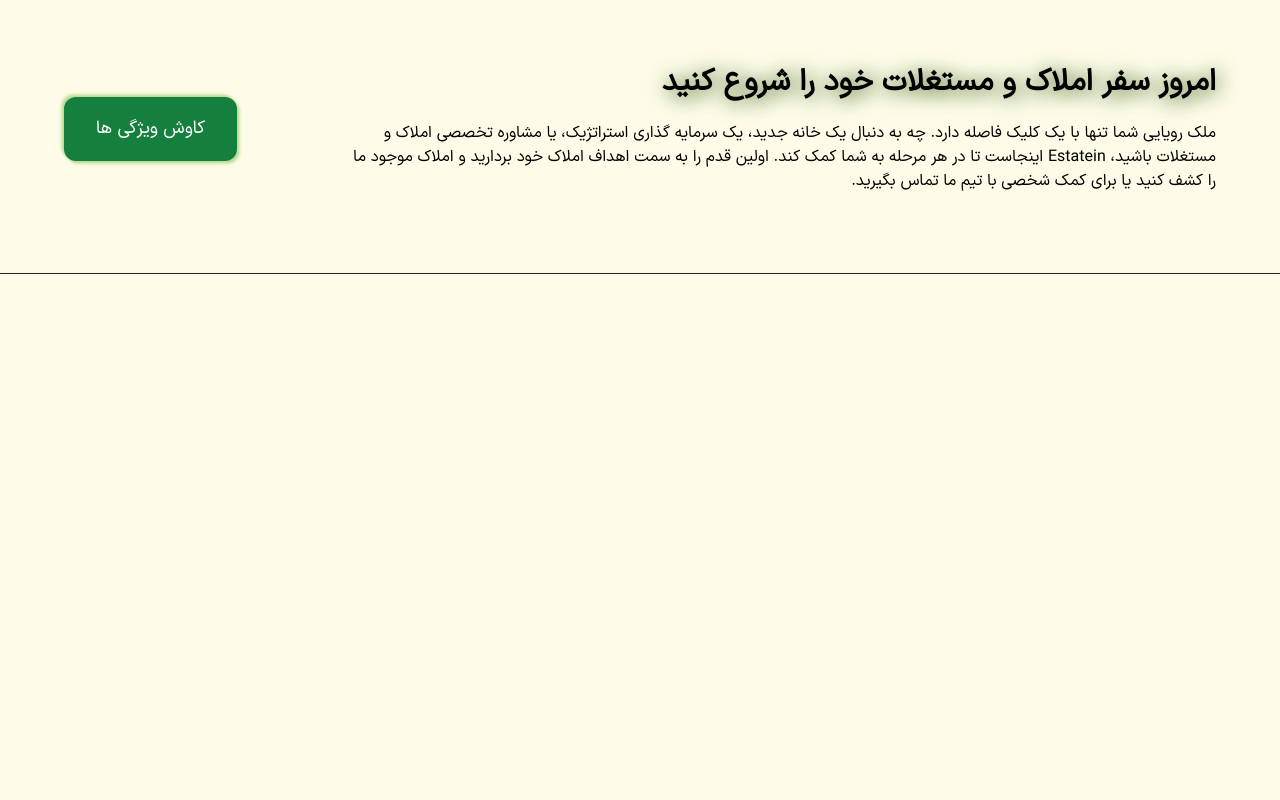
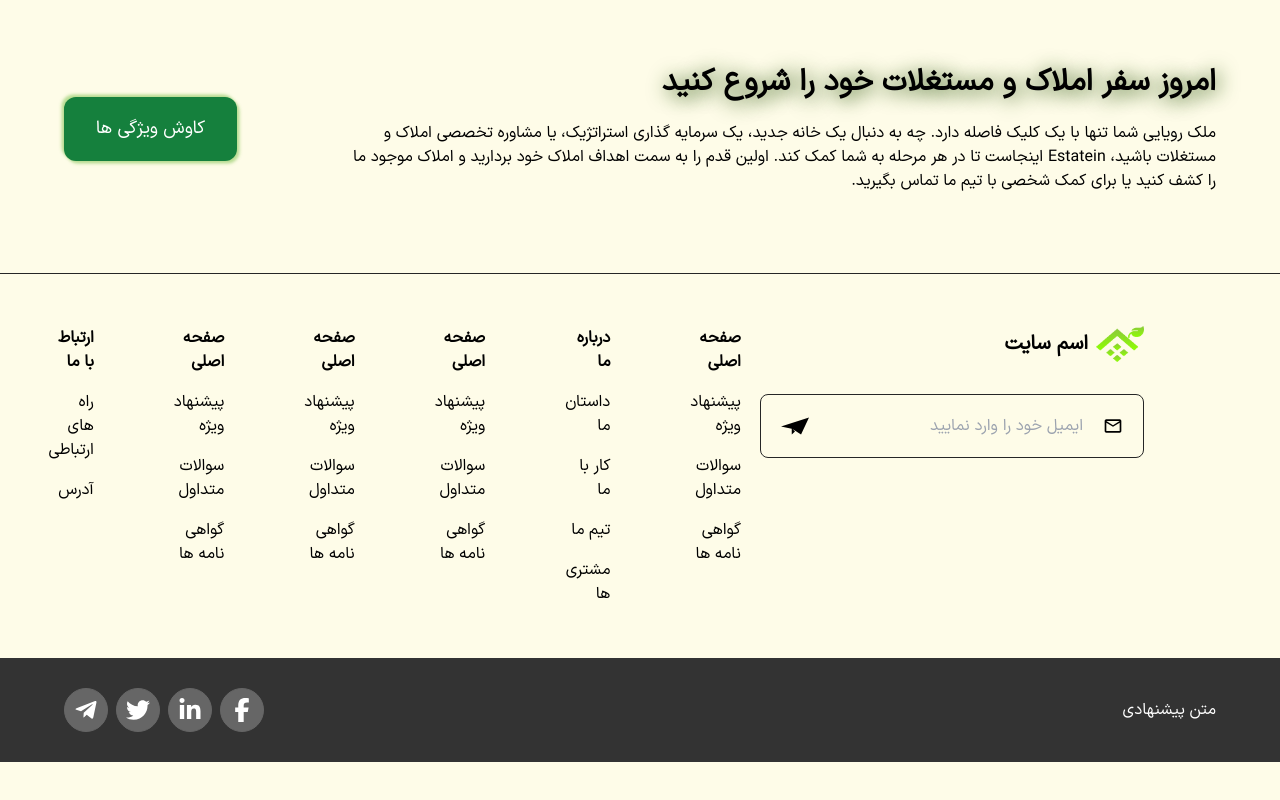
Before and after one commit to DevMousavi/Pro_Trade_Home, a React (Vite) app: page / in a window 1280 px wide. Shown: the part 3428-4228 px from the top of the page. After the commit the page ends 4190 px from the top, so only its background shows below. Built offline with nearby package versions, Linux system fonts and the light colour scheme.

Commit message:
Add footer

```diff
--- /dev/null
+++ b/src/Layout/Footer.jsx
@@ -0,0 +1,116 @@
+import { Link } from "react-router-dom";
+//icons
+import { MdOutlineMail } from "react-icons/md";
+import { SiMinutemailer } from "react-icons/si";
+import { FaFacebookF } from "react-icons/fa6";
+import { FaLinkedinIn } from "react-icons/fa";
+import { FaTelegramPlane } from "react-icons/fa";
+import { FaTwitter } from "react-icons/fa";
+
+const Footer = () => {
+  return (
+    <footer className="w-full flex flex-col ">
+      <div className="h-96 flex justify-center items-center p-20">
+        <div className="w-[90%] flex flex-row  justify-between">
+          <div className="af:w-full sm:w-[30%]   flex flex-col  gap-8">
+            <div className="flex  items-center gap-2">
+              <Link to="/">
+                <img
+                  src="./../src/assets/Logo2.png"
+                  alt="LOGO.PNG"
+                  className="as:w-12 hover:scale-125 primaryTransition"
+                />
+              </Link>
+              <h1 className="font-bold text-xl dark:text-white">اسم سایت</h1>
+            </div>
+            <div className="w-96 h-16 flex justify-between items-center border-[1px] border-gray_15 p-5 rounded-lg">
+              <div className="flex justify-center items-center gap-1">
+                <MdOutlineMail className="dark:text-white w-5 h-5" />
+                <input
+                  className="p-4 bg-inherit"
+                  type="text"
+                  placeholder="ایمیل خود را وارد نمایید"
+                />
+              </div>
+              <div className="cursor-pointer">
+                <SiMinutemailer className="dark:text-white w-7 h-7" />
+              </div>
+            </div>
+          </div>
+          <div className="w-[60%] flex xl:gap-20 lg:gap-18 md:gap-10 as:gap-6">
+            <div>
+              <ul className="flex flex-col gap-4  dark:text-white">
+                <li className="font-bold">صفحه اصلی</li>
+                <li>پیشنهاد ویژه</li>
+                <li>سوالات متداول</li>
+                <li>گواهی نامه ها</li>
+              </ul>
+            </div>
+            <div>
+              <ul className="flex flex-col gap-4  dark:text-white">
+                <li className="font-bold">درباره ما</li>
+                <li>داستان ما</li>
+                <li>کار با ما</li>
+                <li>تیم ما</li>
+                <li>مشتری ها</li>
+              </ul>
+            </div>
+            <div>
+              <ul className="flex flex-col gap-4  dark:text-white">
+                <li className="font-bold">صفحه اصلی</li>
+                <li>پیشنهاد ویژه</li>
+                <li>سوالات متداول</li>
+                <li>گواهی نامه ها</li>
+              </ul>
+            </div>
+            <div>
+              <ul className="flex flex-col gap-4  dark:text-white">
+                <li className="font-bold">صفحه اصلی</li>
+                <li>پیشنهاد ویژه</li>
+                <li>سوالات متداول</li>
+                <li>گواهی نامه ها</li>
+              </ul>
+            </div>
+            <div>
+              <ul className="flex flex-col gap-4  dark:text-white">
+                <li className="font-bold">صفحه اصلی</li>
+                <li>پیشنهاد ویژه</li>
+                <li>سوالات متداول</li>
+                <li>گواهی نامه ها</li>
+              </ul>
+            </div>
+            <div>
+              <ul className="flex flex-col gap-4  dark:text-white">
+                <li className="font-bold">ارتباط با ما</li>
+                <li>راه های ارتباطی</li>
+                <li>آدرس</li>
+              </ul>
+            </div>
+          </div>
+        </div>
+      </div>
+      <div className="flex justify-center items-center h-[104px] bg-gray_20 dark:bg-gray_10">
+        <div className="w-[90%] flex justify-between items-center">
+          <div>
+            <h1 className="text-white">متن پیشنهادی</h1>
+          </div>
+          <div className="flex gap-2">
+            <div className="flex justify-center items-center w-11 h-11 rounded-full border-[1px] border-gray_40 dark:border-gray_15 bg-gray_40 dark:bg-gray_08 cursor-pointer">
+              <FaFacebookF className="w-6 h-6 text-white" />
+            </div>
+            <div className="flex justify-center items-center w-11 h-11 rounded-full border-[1px] border-gray_40 dark:border-gray_15 bg-gray_40 dark:bg-gray_08 cursor-pointer ">
+              <FaLinkedinIn className="w-6 h-6 text-white" />
+            </div>
+            <div className="flex justify-center items-center w-11 h-11 rounded-full border-[1px] border-gray_40 dark:border-gray_15 bg-gray_40 dark:bg-gray_08 cursor-pointer ">
+              <FaTwitter className="w-6 h-6 text-white" />
+            </div>
+            <div className="flex justify-center items-center w-11 h-11 rounded-full border-[1px] border-gray_40 dark:border-gray_15 bg-gray_40 dark:bg-gray_08 cursor-pointer ">
+              <FaTelegramPlane className="w-6 h-6 text-white" />
+            </div>
+          </div>
+        </div>
+      </div>
+    </footer>
+  );
+};
+export default Footer;
--- a/src/pages/Home.jsx
+++ b/src/pages/Home.jsx
@@ -9,6 +9,7 @@ import UserComments from "../Components/UserComments.jsx";
 import SpecialOffer from "../Components/SpecialOffer.jsx";
 import FreqAsked from "../Components/FreqAsked.jsx";
 import Explore from "../Components/Explore.jsx";
+import Footer from "../Layout/Footer.jsx";
 
 const Home = () => {
     return (
@@ -61,48 +62,9 @@ const Home = () => {
                 <UserComments />
                 <FreqAsked />
                 <Explore />
-                <br />
-                <br />
-                <br />
-                <br />
-                <br />
-                <br />
-                <br />
-                <br />
-                <br />
-                <br />
-                <br />
-                <br />
-                <br />
-                <br />
-                <br />
-                <br />
-                <br />
-                <br />
-                <br />
-                <br />
-                <br />
-                <br />
-                <br />
-                <br />
-                <br />
-                <br />
-                <br />
-                <br />
-                <br />
-                <br />
-                <br />
-                <br />
-                <br />
-                <br />
-                <br />
-                <br />
-                <br />
-                <br />
-                <br />
-                <br />
-                <br />
+
             </main>
+            <Footer />
         </>
     );
 };
```
